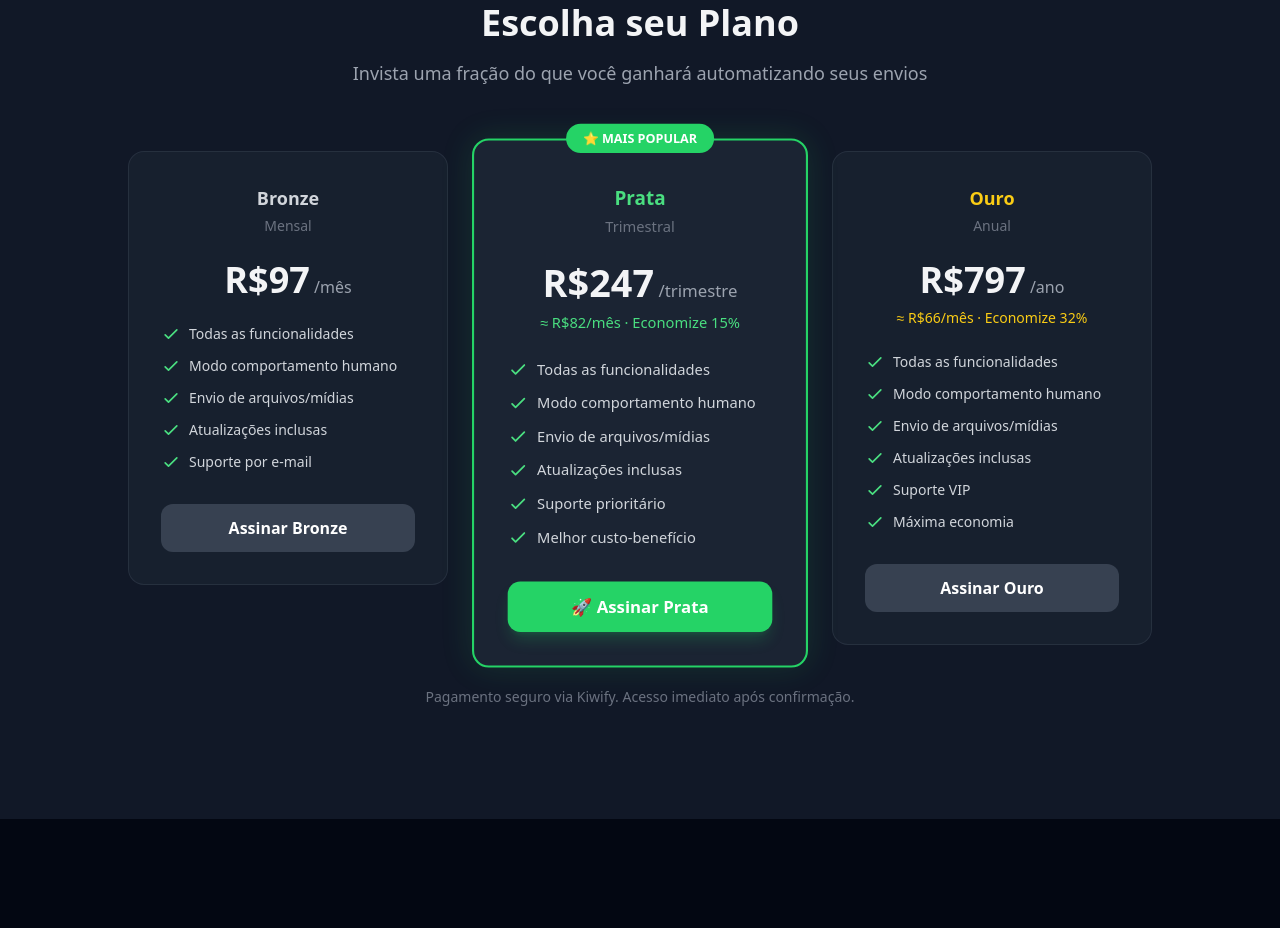
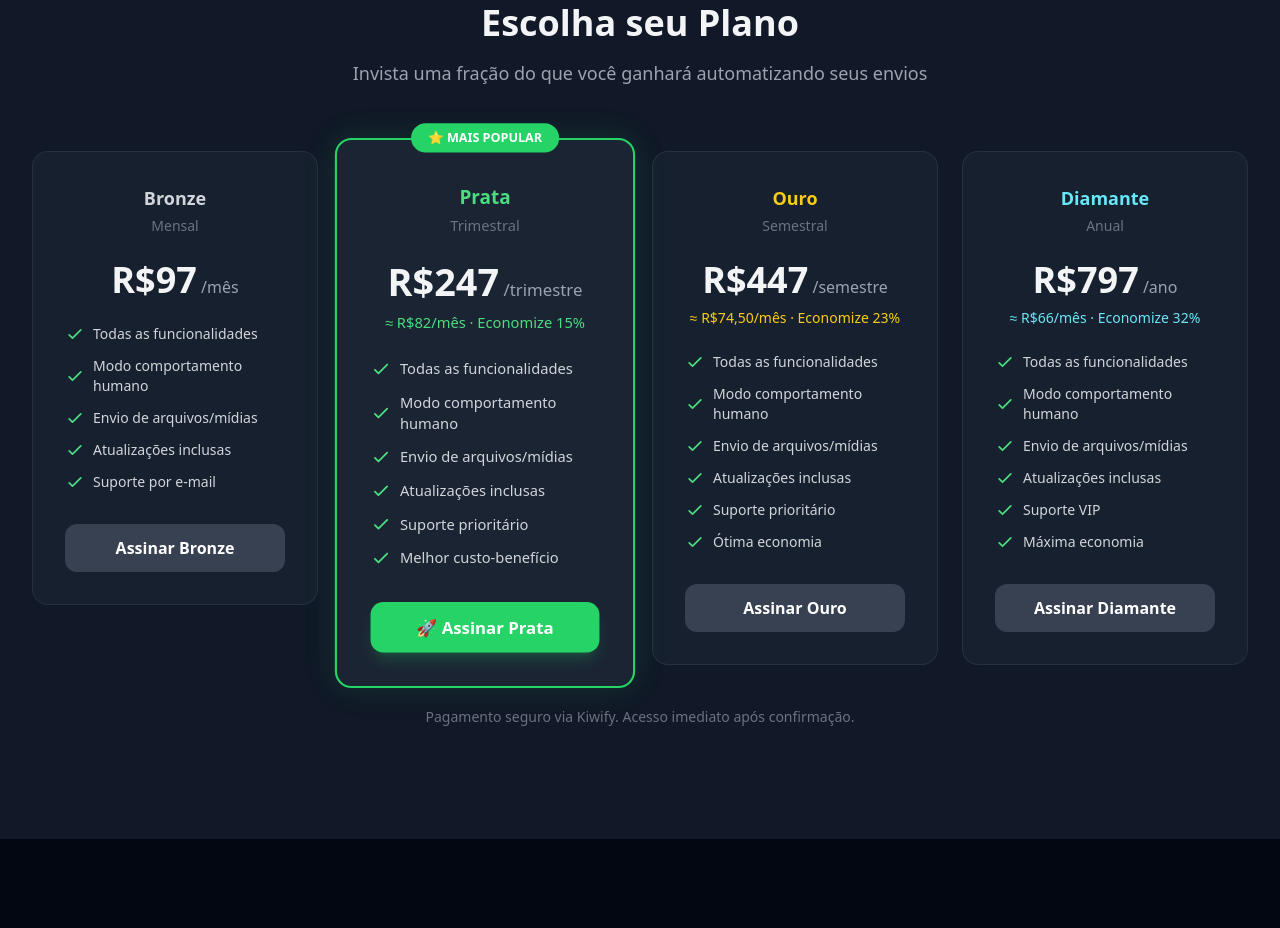
Before and after one commit to MauricioFurlan/lading_autosandzap, a plain HTML site: page index.html in a window 1280 px wide. Shown: the part 2625-3553 px from the top of the page. Drawn offline with nearby package versions, Linux system fonts and the light colour scheme.

Commit message:
Adiciona plano semestral (R$447) na seção de preços
Novo plano Ouro semestral entre o trimestral e o anual; o anual passa a
se chamar Diamante. Grade ajustada para 4 colunas.

Co-Authored-By: Claude Opus 5.5 <noreply@anthropic.com>

```diff
--- a/index.html
+++ b/index.html
@@ -272,7 +272,7 @@
                 <h2 class="text-3xl sm:text-4xl font-bold mb-4">Escolha seu Plano</h2>
                 <p class="text-gray-400 text-lg max-w-2xl mx-auto">Invista uma fração do que você ganhará automatizando seus envios</p>
             </div>
-            <div class="grid md:grid-cols-3 gap-8 max-w-5xl mx-auto items-start">
+            <div class="grid md:grid-cols-2 lg:grid-cols-4 gap-6 max-w-7xl mx-auto items-start">
                 <!-- Plano Bronze -->
                 <div class="bg-gray-800/50 border border-gray-700/50 rounded-2xl p-8 text-center hover:border-gray-600 transition">
                     <div class="mb-6">
@@ -355,17 +355,59 @@
                     </a>
                 </div>
 
-                <!-- Plano Ouro -->
+                <!-- Plano Ouro (Semestral) -->
                 <div class="bg-gray-800/50 border border-gray-700/50 rounded-2xl p-8 text-center hover:border-gray-600 transition">
                     <div class="mb-6">
                         <h3 class="text-lg font-semibold text-yellow-400 mb-1">Ouro</h3>
+                        <p class="text-sm text-gray-500">Semestral</p>
+                    </div>
+                    <div class="mb-2">
+                        <span class="text-4xl font-extrabold">R$447</span>
+                        <span class="text-gray-400">/semestre</span>
+                    </div>
+                    <p class="text-sm text-yellow-400 mb-6">≈ R$74,50/mês · Economize 23%</p>
+                    <ul class="text-sm text-gray-300 space-y-3 mb-8 text-left">
+                        <li class="flex items-center gap-2">
+                            <svg class="w-5 h-5 text-whatsapp-400 flex-shrink-0" fill="none" stroke="currentColor" viewBox="0 0 24 24"><path stroke-linecap="round" stroke-linejoin="round" stroke-width="2" d="M5 13l4 4L19 7"/></svg>
+                            Todas as funcionalidades
+                        </li>
+                        <li class="flex items-center gap-2">
+                            <svg class="w-5 h-5 text-whatsapp-400 flex-shrink-0" fill="none" stroke="currentColor" viewBox="0 0 24 24"><path stroke-linecap="round" stroke-linejoin="round" stroke-width="2" d="M5 13l4 4L19 7"/></svg>
+                            Modo comportamento humano
+                        </li>
+                        <li class="flex items-center gap-2">
+                            <svg class="w-5 h-5 text-whatsapp-400 flex-shrink-0" fill="none" stroke="currentColor" viewBox="0 0 24 24"><path stroke-linecap="round" stroke-linejoin="round" stroke-width="2" d="M5 13l4 4L19 7"/></svg>
+                            Envio de arquivos/mídias
+                        </li>
+                        <li class="flex items-center gap-2">
+                            <svg class="w-5 h-5 text-whatsapp-400 flex-shrink-0" fill="none" stroke="currentColor" viewBox="0 0 24 24"><path stroke-linecap="round" stroke-linejoin="round" stroke-width="2" d="M5 13l4 4L19 7"/></svg>
+                            Atualizações inclusas
+                        </li>
+                        <li class="flex items-center gap-2">
+                            <svg class="w-5 h-5 text-whatsapp-400 flex-shrink-0" fill="none" stroke="currentColor" viewBox="0 0 24 24"><path stroke-linecap="round" stroke-linejoin="round" stroke-width="2" d="M5 13l4 4L19 7"/></svg>
+                            Suporte prioritário
+                        </li>
+                        <li class="flex items-center gap-2">
+                            <svg class="w-5 h-5 text-whatsapp-400 flex-shrink-0" fill="none" stroke="currentColor" viewBox="0 0 24 24"><path stroke-linecap="round" stroke-linejoin="round" stroke-width="2" d="M5 13l4 4L19 7"/></svg>
+                            Ótima economia
+                        </li>
+                    </ul>
+                    <a href="#" target="_blank" class="block w-full bg-gray-700 hover:bg-gray-600 text-white py-3 px-6 rounded-xl font-semibold transition">
+                        Assinar Ouro
+                    </a>
+                </div>
+
+                <!-- Plano Diamante -->
+                <div class="bg-gray-800/50 border border-gray-700/50 rounded-2xl p-8 text-center hover:border-gray-600 transition">
+                    <div class="mb-6">
+                        <h3 class="text-lg font-semibold text-cyan-300 mb-1">Diamante</h3>
                         <p class="text-sm text-gray-500">Anual</p>
                     </div>
                     <div class="mb-2">
                         <span class="text-4xl font-extrabold">R$797</span>
                         <span class="text-gray-400">/ano</span>
                     </div>
-                    <p class="text-sm text-yellow-400 mb-6">≈ R$66/mês · Economize 32%</p>
+                    <p class="text-sm text-cyan-300 mb-6">≈ R$66/mês · Economize 32%</p>
                     <ul class="text-sm text-gray-300 space-y-3 mb-8 text-left">
                         <li class="flex items-center gap-2">
                             <svg class="w-5 h-5 text-whatsapp-400 flex-shrink-0" fill="none" stroke="currentColor" viewBox="0 0 24 24"><path stroke-linecap="round" stroke-linejoin="round" stroke-width="2" d="M5 13l4 4L19 7"/></svg>
@@ -393,7 +435,7 @@
                         </li>
                     </ul>
                     <a href="https://pay.kiwify.com.br/ALtN1gO" target="_blank" class="block w-full bg-gray-700 hover:bg-gray-600 text-white py-3 px-6 rounded-xl font-semibold transition">
-                        Assinar Ouro
+                        Assinar Diamante
                     </a>
                 </div>
             </div>
```
